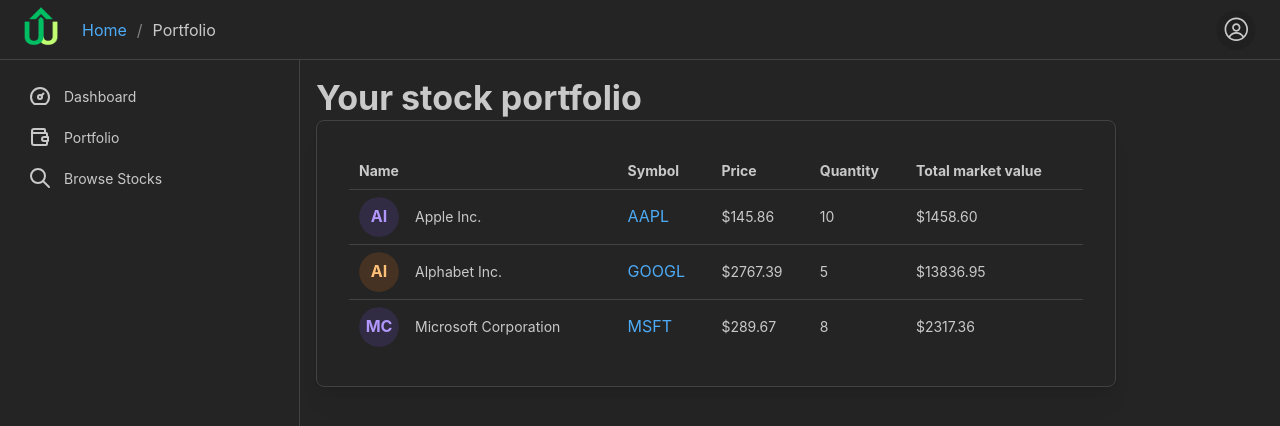
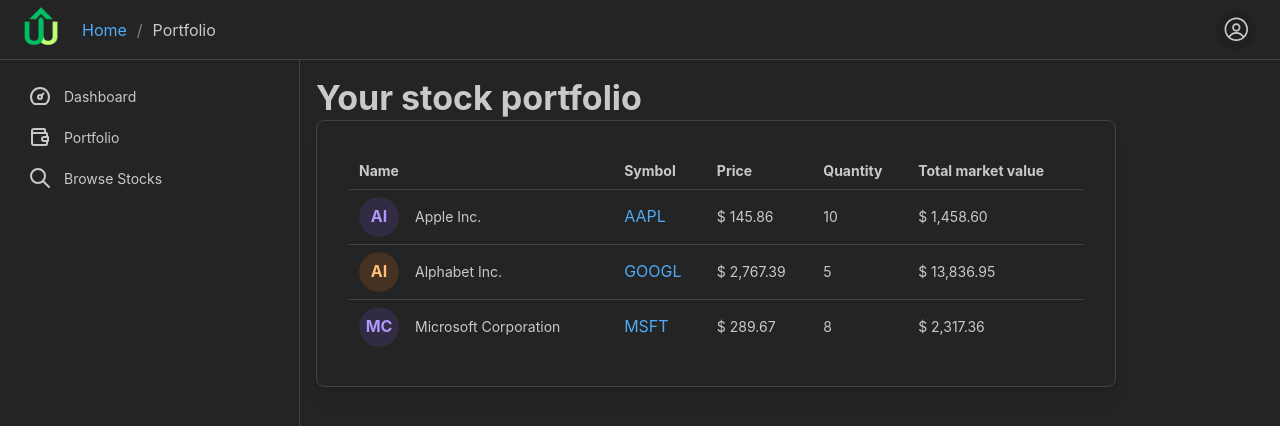
Before and after one commit to justinfiset/UpTrade, a Next.js app in the folder UpTradeClient/: page /portfolio in a window 1280 px wide. Shown: the top 426 px of the page. Built offline with nearby package versions, Linux system fonts and the light colour scheme; no server answers.

Commit message:
Stock browsing and portfolio

```diff
--- a/UpTradeClient/pages/portfolio.js
+++ b/UpTradeClient/pages/portfolio.js
@@ -1,4 +1,12 @@
-import { Title, Table, Group, Avatar, Anchor, Paper } from "@mantine/core";
+import {
+    Title,
+    Table,
+    Group,
+    Avatar,
+    Anchor,
+    Paper,
+    NumberFormatter,
+} from "@mantine/core";
 import Link from "next/link";
 import { useEffect, useState } from "react";
 import AvatarIcon from "../components/AvatarIcon";
@@ -43,9 +51,23 @@
                         {stock.symbol}
                     </Anchor>
                 </Table.Td>
-                <Table.Td>{"$" + stock.price}</Table.Td>
+                <Table.Td>
+                    <NumberFormatter
+                        prefix="$ "
+                        value={stock.price}
+                        thousandSeparator
+                        decimalScale={2}
+                    />
+                </Table.Td>
                 <Table.Td>{stock.quantity}</Table.Td>
-                <Table.Td>{"$" + (stock.price * stock.quantity).toFixed(2)}</Table.Td>
+                <Table.Td>
+                    <NumberFormatter
+                        prefix="$ "
+                        value={stock.price * stock.quantity}
+                        thousandSeparator
+                        decimalScale={2}
+                    />
+                </Table.Td>
             </Table.Tr>
         );
     });
```
Also changed, not shown: UpTradeClient/pages/stock/[stock].js (+19 -8 lines).
